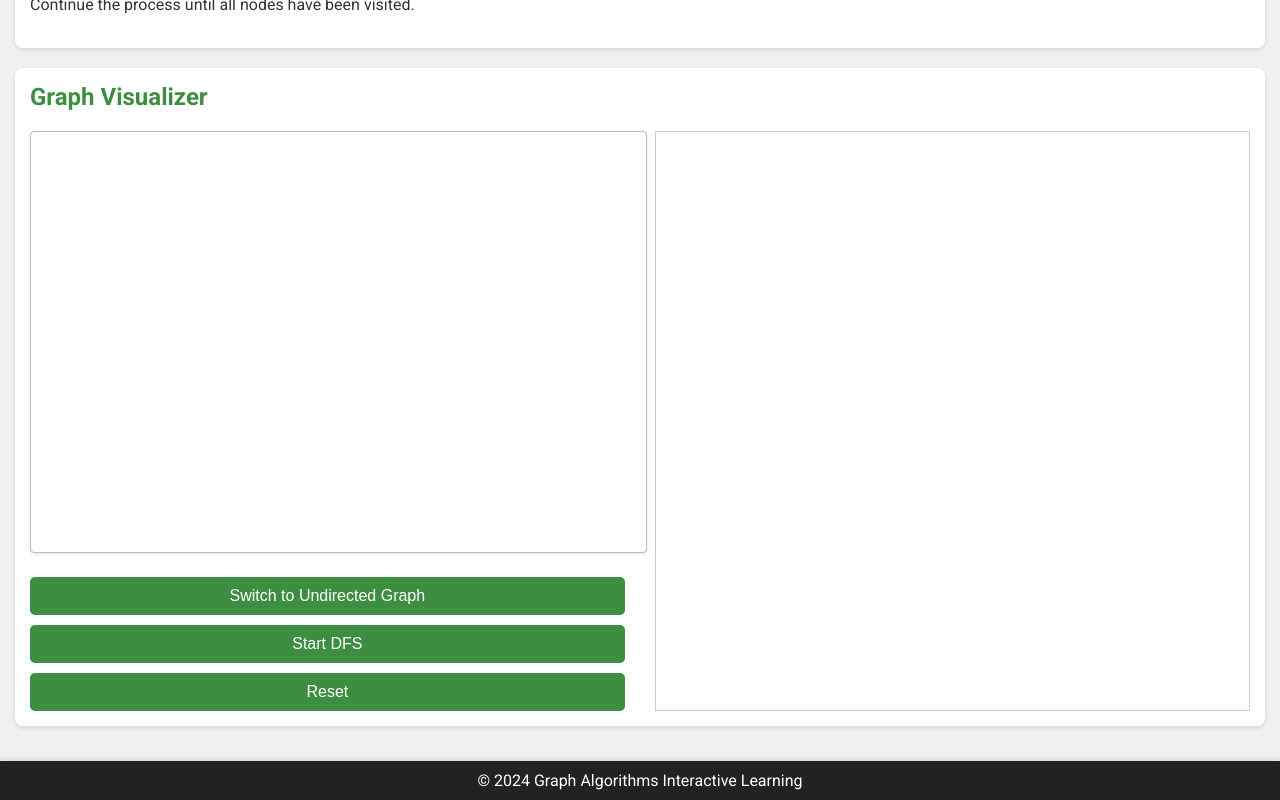
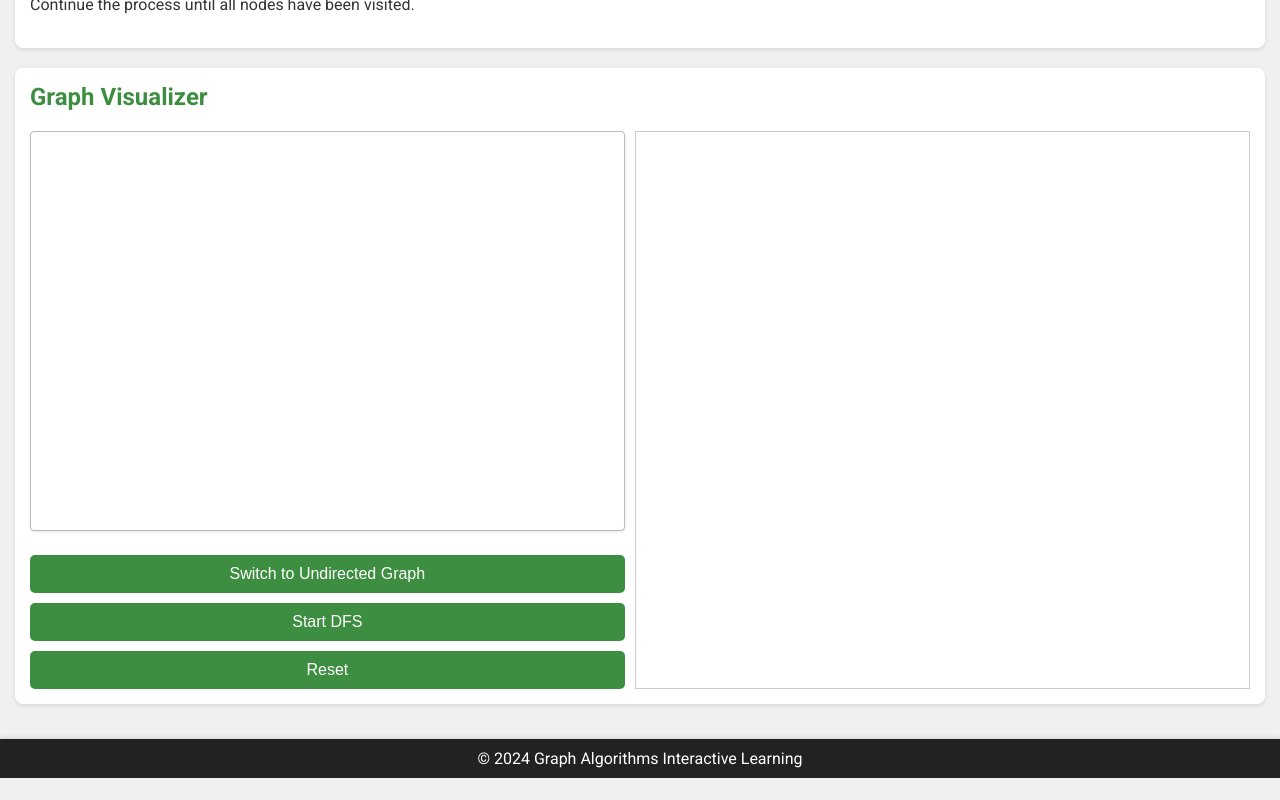
Before and after one commit to SYCKGit/mega-hackathon, a React (Vite) app: page /dfs in a window 1280 px wide. Shown: the part 776-1576 px from the top of the page. After the commit the page ends 1554 px from the top, so only its background shows below. Built offline with nearby package versions, Linux system fonts and the light colour scheme.

Commit message:
adjust button sizing

```diff
--- a/src/components/Graph.css
+++ b/src/components/Graph.css
@@ -2,7 +2,8 @@
   flex-grow: 1;
   border: 1px solid #ccc;
   flex: 3;
-  margin-left: 30px;
+  margin-left: 10px;
+  width: 800px;
 }
 
 #container {
@@ -22,6 +23,7 @@
   width: 100%;
   height: 400px;
   margin-bottom: 10px;
+  box-sizing: border-box;
 }
 
 #inp:focus {
@@ -32,4 +34,5 @@
 button {
   width: 100%;
   margin-top: 10px;
+  box-sizing: border-box;
 }
--- a/src/components/Graph.jsx
+++ b/src/components/Graph.jsx
@@ -146,7 +146,7 @@ export default function Graph({ algo, animation }) {
               value={data}
               onChange={(e) => setData(e.target.value)}
           ></textarea>
-          <button onClick={() => setIsDirected(!isDirected)} style={{ width: '100%' }}>
+          <button onClick={() => setIsDirected(!isDirected)}>
             {isDirected ? "Switch to Undirected Graph" : "Switch to Directed Graph"}
           </button>
           <button onClick={handleClick}>
```
